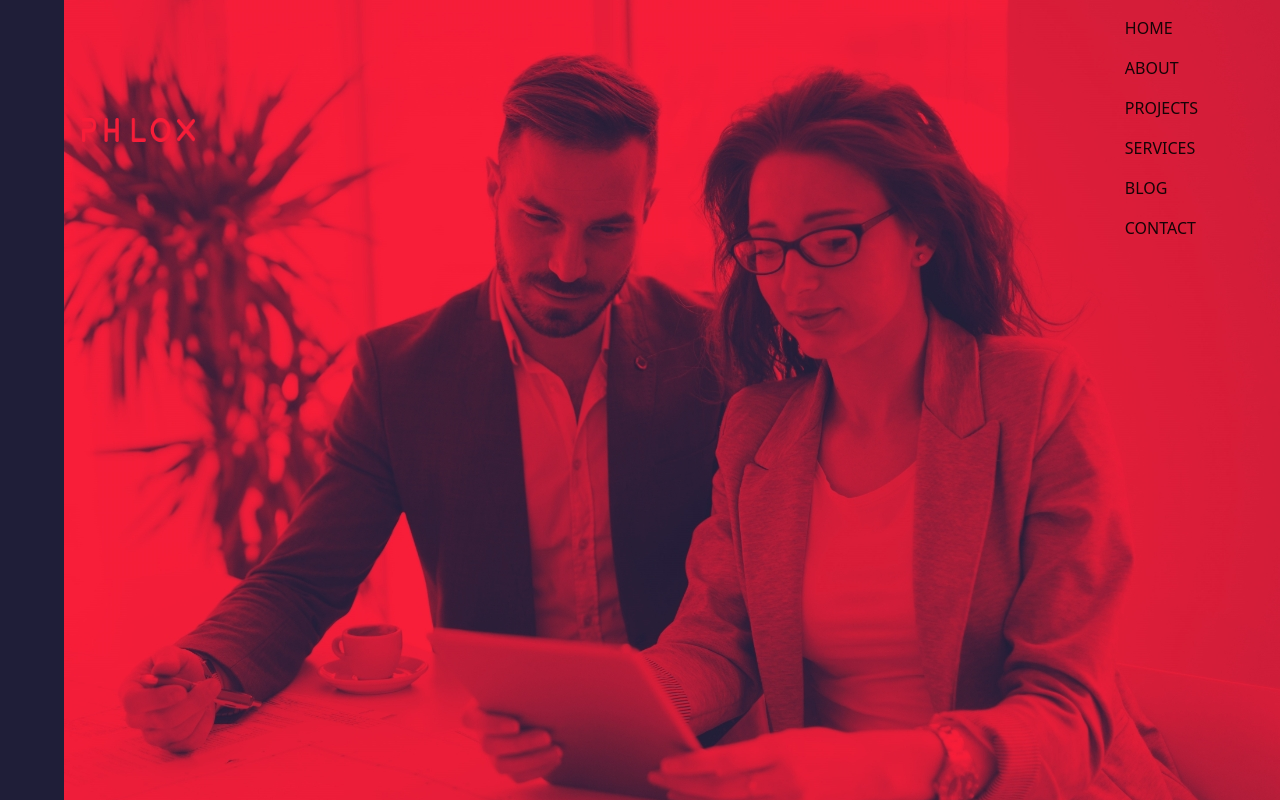
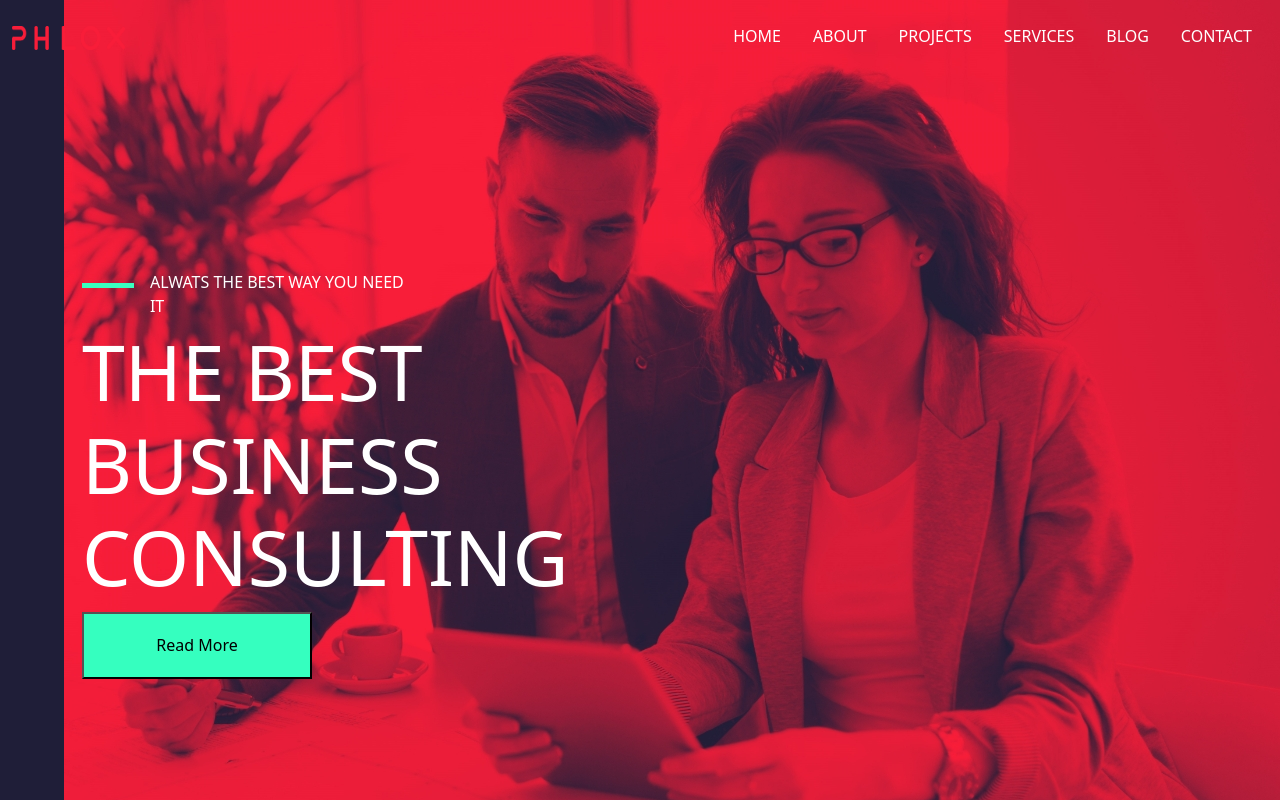
Before and after one commit to CatalanoLorenzo/proj-html-vuejs, a Vue app: page / in a window 1280 px wide. Shown: the top 800 px of the page. Built offline with nearby package versions, Linux system fonts and the light colour scheme.

Commit message:
add sections main

```diff
--- a/src/assets/scss/app.scss
+++ b/src/assets/scss/app.scss
@@ -12,12 +12,54 @@ header{
     height: 998px;
     .navbar{
         .container{
+            max-width: 1600px;
             .navbar-brand{
                 img{
                   width: 113px;
                   height: 24px;
                 }
             }
+            .navbar-nav{
+                .nav-item{
+                    .nav-link{
+                        color: $text-white;
+                    }
+                }
+            }
+        }
+    }
+    .jumbo{
+        max-width: 1600px;
+        height: 100%;
+        color: $text-white;
+        .container{
+            height: 100%;
+            .row{
+                .col-4{
+
+                    .decoration_line{
+                        width: 52px;
+                        height: 5px;
+                        background-color: $bg-gren;
+                    }
+                    .b_title{
+                        font-size: 1rem;
+                    }
+                    h1{
+                        font-size: 77px;
+                    }
+                    button{
+                        color: $text-grey-10;
+                        background-color: $bg-gren-2;
+                        width: 230px;
+                        height: 67px;
+                    }
+                    .play_icon{
+                        height: 57px;
+                        width: 57px;
+                    }
+                }
+            }
         }
     }
 }
--- a/src/components/PageHeader.vue
+++ b/src/components/PageHeader.vue
@@ -12,21 +12,49 @@ export default {
 </script>
 <template>
     <header>
+        <!-- nav bar -->
         <nav class="navbar position-fixed  w-100">
             <div class="container ">
+
+                <!-- logo -->
                 <a class="navbar-brand" href="#">
                     <img src="../assets/img/logotype.png" alt="Bootstrap" width="30" height="24">
                 </a>
 
-                <ul class="navbar-nav d-flex  ">
-                    <li class="nav-item" v-for="li in dataNavMenu">
-                        <a class="nav-link active" :href="li.toUpperCase()">{{ li.toUpperCase() }}</a>
+                <!-- link nav menu -->
+                <ul class="navbar-nav d-flex flex-row">
+                    <li class="nav-item px-3 py-2" v-for="li in dataNavMenu">
+                        <a class="nav-link " :href="li.toUpperCase()">{{ li.toUpperCase() }}</a>
                     </li>
-
                 </ul>
 
             </div>
         </nav>
 
+        <section class="jumbo ">
+            <div class="container d-flex align-items-center">
+                <div class="row flex-column justify-content-center">
+                    <div class="col-4 ">
+                        <!-- intro text -->
+                        <div class=" d-flex align-items-baseline ">
+                            <div class="decoration_line"></div><span class="b_title px-3 py-2">ALWATS THE BEST WAY YOU NEED
+                                IT</span>
+                        </div>
+                        <!-- h1 -->
+                        <div class="">
+                            <h1 class="">THE BEST BUSINESS CONSULTING</h1>
+                        </div>
+                        <!-- button -->
+                        <div class="">
+                            <button class="">Read More</button>
+                            <div class="play_icon"></div>
+                        </div>
+                    </div>
+
+                </div>
+            </div>
+
+        </section>
+
     </header>
 </template>
```
